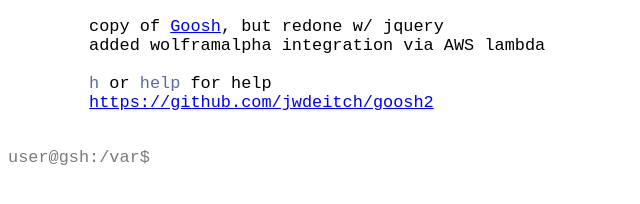
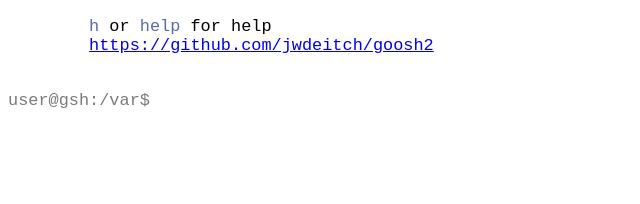
Before and after one commit to jwdeitch/goosh2, a plain HTML site: page index.html in a window 1280 px wide. Shown: the whole page, without its empty margins (0-640 px from the left). Drawn offline with nearby package versions, Linux system fonts and the light colour scheme.

Commit message:
Update index.html

```diff
--- a/index.html
+++ b/index.html
@@ -22,9 +22,6 @@
 <body>
 <div class="gsh">
     <pre>
-        copy of <a href="https://goosh.org/" target="_blank">Goosh</a>, but redone w/ jquery
-        added wolframalpha integration via AWS lambda
-
         <div class="blue">h</div> or <div class="blue">help</div> for help
         <a href="https://github.com/jwdeitch/goosh2" target="_blank">https://github.com/jwdeitch/goosh2</a>
     </pre>
```
